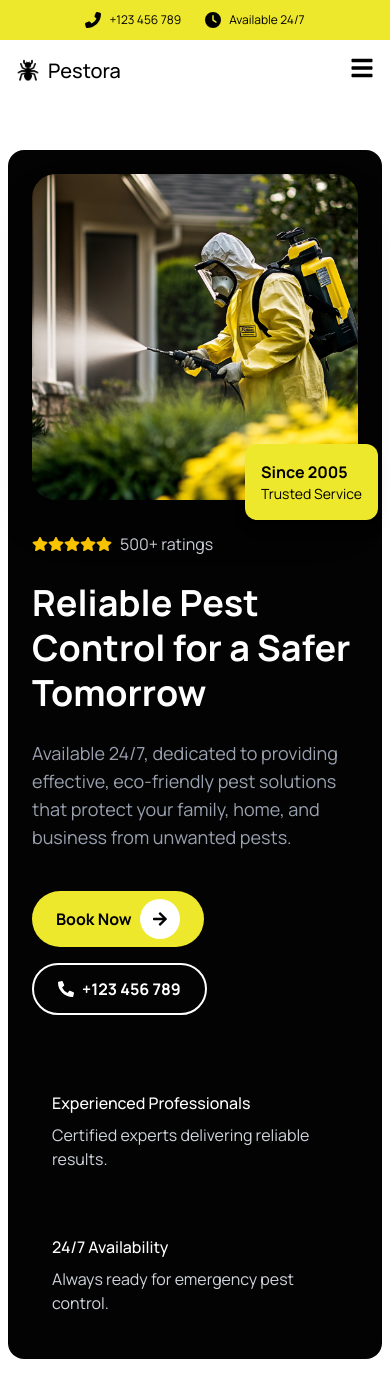
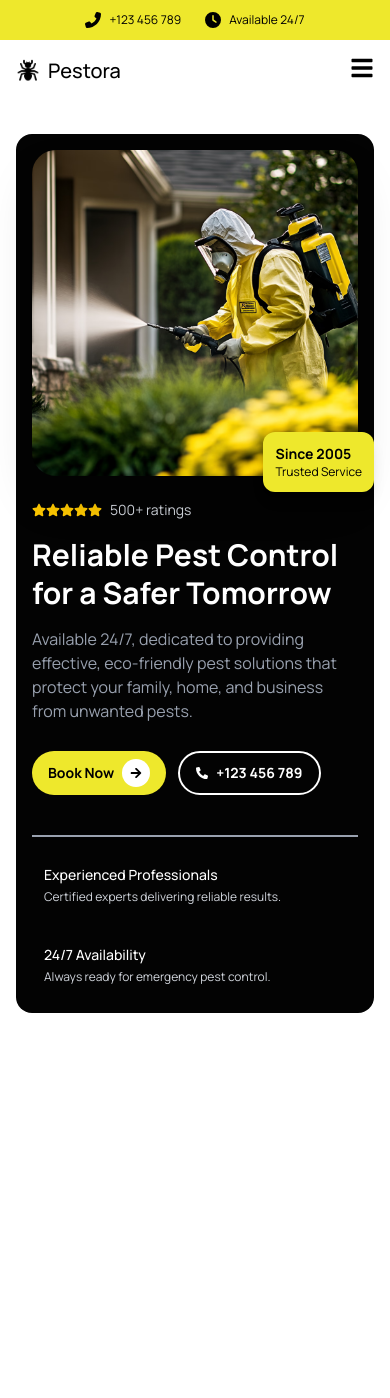
Before and after one commit to iamkayourday/Pestify, a React (Vite) app: page / in a window 390 px wide. Shown: the top 1398 px of the page. After the commit the page ends 1045 px from the top, so only its background shows below. Built offline with nearby package versions, Linux system fonts and the light colour scheme.

Commit message:
feat: update Hero component layout and styling for improved responsiveness and visual appeal

```diff
--- a/src/Pages/Home/Hero.jsx
+++ b/src/Pages/Home/Hero.jsx
@@ -1,80 +1,79 @@
 import React from "react";
-import { FaStar, FaPhoneAlt, FaArrowRight, FaClock } from "react-icons/fa";
+import { FaStar, FaPhoneAlt, FaArrowRight } from "react-icons/fa";
 
 const Hero = () => {
   return (
-    <section className="md:px-4 p-2 py-12 rounded-lg">
-      {/* Reversed grid order with md:order-none to control mobile vs desktop layout */}
-      <div className="bg-[#030303] min-h-[80vh] rounded-2xl grid grid-cols-1 lg:grid-cols-2 gap-8 p-6 md:p-12">
-        {/* Right side - now first on mobile */}
-        <div className="flex items-center justify-center order-first md:order-none">
-          <div className="relative w-full h-full max-w-lg">
+    <section className="px-4 py-8 md:py-12 rounded-lg">
+      <div className="bg-[#030303] min-h-[70vh] md:min-h-[80vh] rounded-2xl flex flex-col lg:grid md:grid-cols-2 gap-6 md:gap-8 p-4 sm:p-6 md:p-8 lg:p-12">
+        {/* Image Section */}
+        <div className="order-1 lg:order-2 flex items-center justify-center">
+          <div className="relative w-full h-full max-w-md md:max-w-xl lg:max-w-lg">
             <img
               src="/pest-man.avif"
               alt="A man spraying insecticide"
-              className="rounded-3xl object-cover w-full h-full max-h-[600px] shadow-2xl"
+              className="rounded-3xl object-cover w-full h-full max-h-[400px] md:max-h-[550px] lg:max-h-[600px] shadow-2xl"
             />
-            <div className="absolute -bottom-5 -right-5 bg-[#eee82c] text-black p-4 rounded-xl shadow-lg">
-              <p className="font-bold">Since 2005</p>
-              <p className="text-sm">Trusted Service</p>
+            <div className="absolute -bottom-4 -right-4 bg-[#eee82c] text-black p-3 md:p-4 rounded-xl shadow-lg">
+              <p className="font-bold text-sm md:text-base">Since 2005</p>
+              <p className="text-xs md:text-sm">Trusted Service</p>
             </div>
           </div>
         </div>
 
-        {/* Left side - now second on mobile */}
-        <div className="flex flex-col justify-center space-y-6 text-white md:mr-20 order-last md:order-none">
+        {/* Content Section - Second on mobile/tablet */}
+        <div className="order-2 lg:order-none flex flex-col justify-center space-y-4 md:space-y-6 text-white lg:ml-20">
           {/* Rating */}
           <div className="flex items-center space-x-2">
             <div className="flex">
               {[...Array(5)].map((_, i) => (
-                <FaStar key={i} className="text-yellow-400" />
+                <FaStar key={i} className="text-yellow-400 text-sm md:text-base" />
               ))}
             </div>
-            <p className="text-gray-300">500+ ratings</p>
+            <p className="text-gray-300 text-sm md:text-base">500+ ratings</p>
           </div>
 
           {/* Main heading */}
-          <h1 className="text-4xl md:text-5xl lg:text-6xl font-bold leading-tight">
+          <h1 className="text-3xl md:text-4xl lg:text-5xl font-bold leading-tight">
             Reliable Pest Control for a Safer Tomorrow
           </h1>
 
           {/* Description */}
-          <p className="text-lg text-gray-400 max-w-2xl">
+          <p className="text-base md:text-lg text-gray-400 max-w-xl">
             Available 24/7, dedicated to providing effective, eco-friendly pest
             solutions that protect your family, home, and business from unwanted
             pests.
           </p>
 
           {/* Buttons */}
-          <div className="flex flex-wrap gap-4 mt-4">
-            <button className="bg-[#eee82c] cursor-pointer text-black font-bold py-2 px-6 rounded-full flex items-center gap-2 transition-all duration-300 transform hover:scale-105">
+          <div className="flex flex-wrap gap-3 md:gap-4 mt-3 md:mt-4">
+            <button className="bg-[#eee82c] cursor-pointer text-black font-bold py-2 px-4 md:py-2 md:px-6 rounded-full flex items-center gap-2 transition-all duration-300 transform hover:scale-105 text-sm md:text-base">
               Book Now
-              <span className="bg-white p-3 rounded-full text-black">
-                <FaArrowRight />
+              <span className="bg-white p-2 md:p-3 rounded-full text-black">
+                <FaArrowRight className="text-xs md:text-sm" />
               </span>
             </button>
-            <button className="border-2 border-white hover:border-[#eee82c] text-white font-bold py-3 px-6 rounded-full flex items-center gap-2 transition-all duration-300 hover:text-[#eee82c]">
-              <FaPhoneAlt />
+            <button className="border-2 border-white hover:border-[#eee82c] text-white font-bold py-2 px-4 md:py-3 md:px-6 rounded-full flex items-center gap-2 transition-all duration-300 hover:text-[#eee82c] text-sm md:text-base">
+              <FaPhoneAlt className="text-xs md:text-sm" />
               <a href="tel:+123456789">+123 456 789</a>
             </button>
           </div>
 
           {/* Features */}
-          <div className="grid grid-cols-1 md:grid-cols-2 gap-6 mt-8 sm:border-t-2 lg:border-none border-gray-400">
-            <div className="p-5 transition-all duration-300 ">
-              <h2 className="text-md font-medium mb-2 flex items-center gap-2">
+          <div className="grid grid-cols-1 sm:grid-cols-2 gap-4 md:gap-6 mt-6 md:mt-8 pt-4 md:pt-6 border-t-2 border-gray-400 lg:border-none">
+            <div className="p-3 md:p-5 transition-all duration-300">
+              <h2 className="text-sm md:text-md font-medium mb-1 md:mb-2">
                 Experienced Professionals
               </h2>
-              <p className="text-gray-300">
+              <p className="text-gray-300 text-xs md:text-sm">
                 Certified experts delivering reliable results.
               </p>
             </div>
 
-            <div className="p-5 rounded-xl transition-all duration-300">
-              <h2 className="text-md font-medium mb-2 flex items-center gap-2">
+            <div className="p-3 md:p-5 transition-all duration-300">
+              <h2 className="text-sm md:text-md font-medium mb-1 md:mb-2">
                 24/7 Availability
               </h2>
-              <p className="text-gray-300">
+              <p className="text-gray-300 text-xs md:text-sm">
                 Always ready for emergency pest control.
               </p>
             </div>
```
